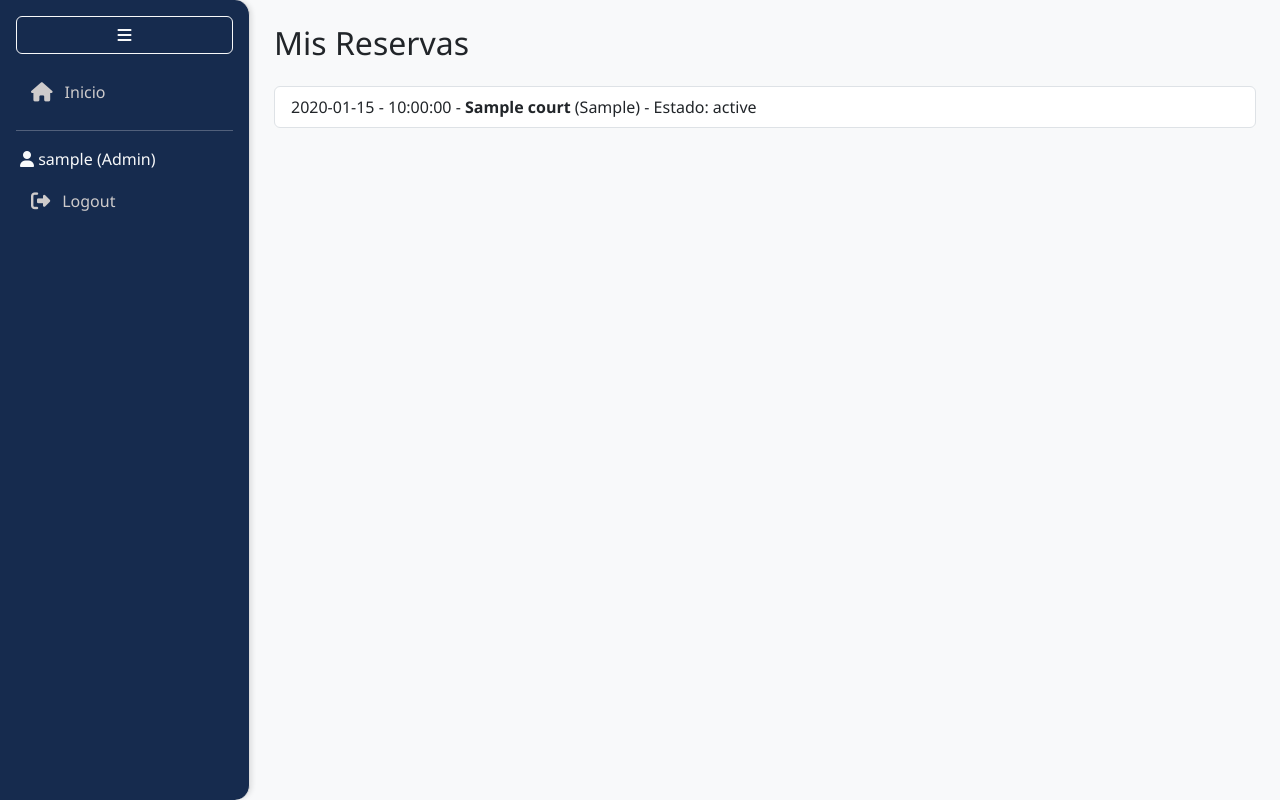
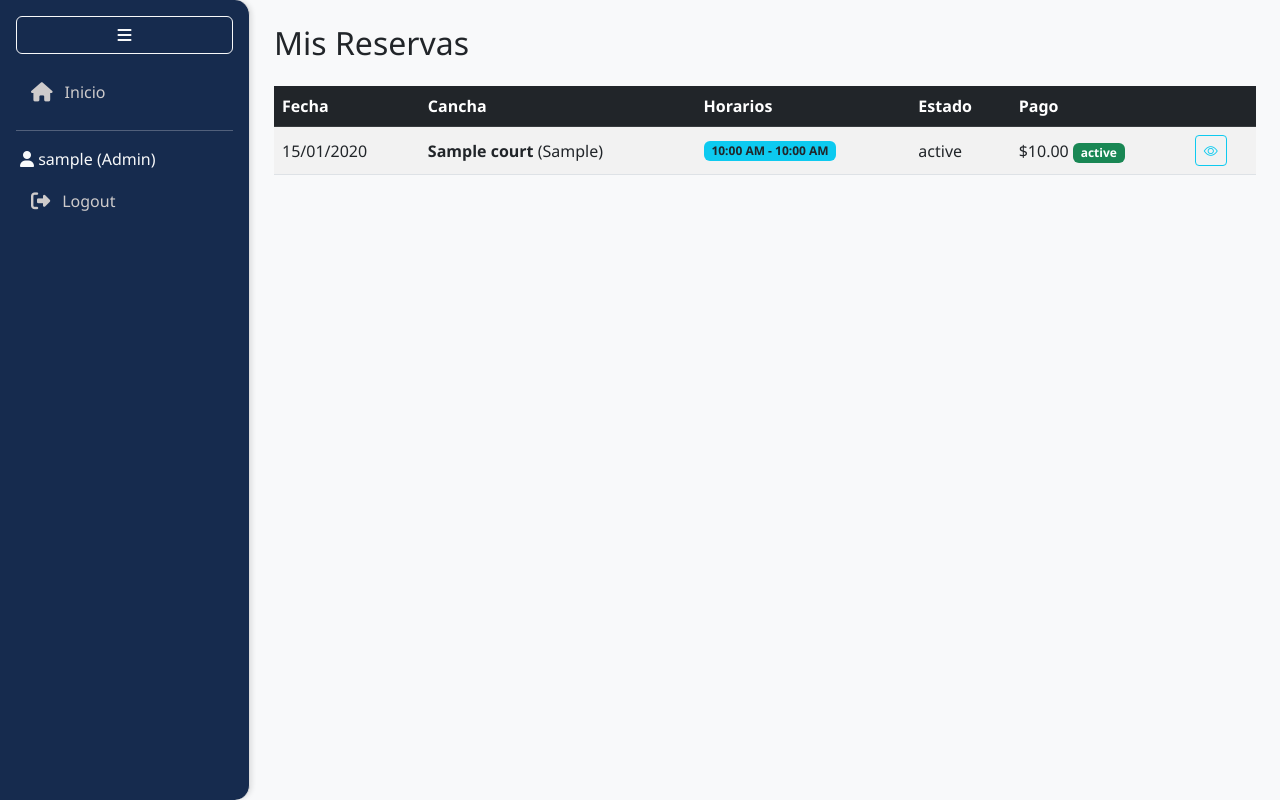
Before and after one commit to cristhianchimbo50/sports_center_reservation, a Flask app: page /reservations in a window 1280 px wide. Run offline with Flask 3, Linux system fonts and the light colour scheme; a user stored in the database is signed in; tables that the repository leaves empty hold one stand-in row (values such as "Sample post").

Commit message:
Finalizacion

```diff
--- a/app/models.py
+++ b/app/models.py
@@ -30,6 +30,7 @@ class Court(db.Model):
     name = db.Column(db.String(80), unique=True, nullable=False)
     type = db.Column(db.String(50), nullable=False)  # Fútbol, Tenis, Básquet
     availability = db.Column(db.Boolean, default=True)
+    price_per_hour = db.Column(db.Numeric(10, 2), default=0)
 
     # Relaciones
     reservations = db.relationship('Reservation', back_populates='court', cascade='all, delete-orphan')
--- a/app/routes.py
+++ b/app/routes.py
@@ -104,7 +104,8 @@ def add_court():
             flash('Ya existe una cancha con ese nombre')
             return redirect(url_for('main.add_court'))
 
-        court = Court(name=name, type=type_, availability=True)
+        price = request.form.get('price_per_hour', type=float)
+        court = Court(name=name, type=type_, availability=True, price_per_hour=price)
         db.session.add(court)
         db.session.commit()
 
@@ -153,23 +154,25 @@ def list_reservations():
         return render_template('reservations.html', reservations=reservations, admin=False)
 
 @main_bp.route('/add-reservation', methods=['GET', 'POST'])
-@cliente_required
+@login_required
 def add_reservation():
-    courts = Court.query.filter_by(availability=True).all()
+    courts = Court.query.all()
 
     if request.method == 'POST':
-        court_id_str = request.form.get('court_id')
+        court_id = int(request.form.get('court_id'))
         date_str = request.form.get('date')
-        selected_slots = request.form.getlist('slots')  # slots es una lista de strings 'HH:MM-HH:MM'
+        selected_slots = request.form.getlist('slots')
 
-        if not court_id_str or not date_str or not selected_slots:
+        if not court_id or not date_str or not selected_slots:
             flash('Debe seleccionar cancha, fecha y al menos un horario disponible.')
             return redirect(url_for('main.add_reservation'))
 
-        court_id = int(court_id_str)
         selected_date = datetime.date.fromisoformat(date_str)
+        court = Court.query.get(court_id)
+        price_per_hour = float(court.price_per_hour)
+        total_to_pay = price_per_hour * len(selected_slots)
 
-        # Validación: asegurarse que todos los horarios elegidos estén disponibles
+        # Validar que los slots realmente están disponibles
         for slot in selected_slots:
             start_str, end_str = slot.split('-')
             start_time = datetime.datetime.strptime(start_str, '%H:%M').time()
@@ -188,17 +191,17 @@ def add_reservation():
                 flash(f'La franja {slot} ya está reservada. Seleccione solo horarios disponibles.')
                 return redirect(url_for('main.add_reservation'))
 
-        # Crear la reserva principal
+        # 1. Crear reserva principal
         reservation = Reservation(
             user_id=current_user.id,
             court_id=court_id,
             date=selected_date,
-            status='Paid'  # simulamos el pago exitoso
+            status='Paid'  # O 'Pendiente', según tu flujo
         )
         db.session.add(reservation)
-        db.session.commit()  # Necesario para obtener el reservation.id
+        db.session.commit()
 
-        # Insertar todos los slots seleccionados
+        # 2. Insertar slots seleccionados
         for slot in selected_slots:
             start_str, end_str = slot.split('-')
             start_time = datetime.datetime.strptime(start_str, '%H:%M').time()
@@ -211,7 +214,17 @@ def add_reservation():
             db.session.add(slot_obj)
         db.session.commit()
 
-        flash('Reserva creada exitosamente.')
+        # 3. Guardar el pago asociado
+        payment = Payment(
+            reservation_id=reservation.id,
+            amount=total_to_pay,
+            payment_date=datetime.datetime.now(),
+            status='Paid'
+        )
+        db.session.add(payment)
+        db.session.commit()
+
+        flash('Reserva y pago registrados exitosamente.')
         return redirect(url_for('main.list_reservations'))
 
     return render_template('add_reservation.html', courts=courts)
--- a/app/static/css/styles.css
+++ b/app/static/css/styles.css
@@ -64,3 +64,26 @@ body {
     font-family: 'Segoe UI', Roboto, sans-serif;
     background-color: #f8f9fa;
 }
+
+/* Que el área de horarios nunca supere el 100% del contenedor principal */
+#slotsContainer {
+    max-width: 900px;
+    margin: 0 auto;
+    display: flex;
+    flex-wrap: wrap;
+    gap: 12px;
+    justify-content: flex-start; /* Cambia a center si quieres centrado */
+}
+
+#slotsContainer .col {
+    flex: 1 1 210px; /* Ajusta el ancho mínimo de cada slot, prueba entre 180-220px */
+    min-width: 180px;
+    max-width: 240px;
+    margin-bottom: 8px;
+}
+
+/* Opcional: Si quieres que el botón ocupe toda la columna */
+#slotsContainer label.btn {
+    width: 100%;
+    text-align: center;
+}
--- a/app/static/js/scripts.js
+++ b/app/static/js/scripts.js
@@ -6,6 +6,7 @@ function updateDayOfWeek() {
     const input = document.querySelector('input[name="selected_date"]');
     const output = document.getElementById('dayOfWeek');
 
+    if (input && output) {
         if (input.value) {
             const date = new Date(input.value + 'T00:00:00');
             const days = ['Domingo', 'Lunes', 'Martes', 'Miércoles', 'Jueves', 'Viernes', 'Sábado'];
@@ -14,14 +15,15 @@ function updateDayOfWeek() {
             output.value = '';
         }
     }
+}
 
-// scripts.js
-
+// --- Reserva: lógica de slots, precio, y pago (solo en add_reservation.html) ---
 document.addEventListener('DOMContentLoaded', function() {
+    // --- Horarios en modo "select simple" para otros formularios (si lo usas) ---
     const courtSelect = document.getElementById('courtSelect');
     const dateSelect = document.getElementById('dateSelect');
     const timeSlotSelect = document.getElementById('timeSlotSelect');
-
+    if (courtSelect && dateSelect && timeSlotSelect) {
         async function loadAvailableSlots() {
             const courtId = courtSelect.value;
             const date = dateSelect.value;
@@ -46,17 +48,30 @@ document.addEventListener('DOMContentLoaded', function() {
                 timeSlotSelect.innerHTML = '<option value="">No hay horarios disponibles</option>';
             }
         }
-
         courtSelect.addEventListener('change', loadAvailableSlots);
         dateSelect.addEventListener('change', loadAvailableSlots);
-});
+    }
 
-// scripts.js
+    // --- Horarios con checkboxes (add_reservation.html) y pago ---
+    const slotsContainer = document.getElementById('slotsContainer');
+    const pricePerHourSpan = document.getElementById('pricePerHour');
+    const totalAmountSpan = document.getElementById('totalAmount');
+    const openPaymentModalBtn = document.getElementById('openPaymentModal');
+    const modalAmount = document.getElementById('modalAmount');
+    let pricePerHour = 0;
 
-document.addEventListener('DOMContentLoaded', function() {
-    const courtSelect = document.getElementById('courtSelect');
-    const dateSelect = document.getElementById('dateSelect');
-    const slotsContainer = document.getElementById('slotsContainer');
+    // Ejecutar SOLO si existen los elementos (es decir, estamos en la página de reservas)
+    if (courtSelect && dateSelect && slotsContainer) {
+        function toAmPm(hhmm) {
+            let [h, m] = hhmm.split(':').map(Number);
+            const suffix = h >= 12 ? 'PM' : 'AM';
+            h = ((h % 12) || 12);
+            return `${String(h).padStart(2, '0')}:${String(m).padStart(2, '0')} ${suffix}`;
+        }
+        function slotToAmPm(slot) {
+            const [start, end] = slot.split('-');
+            return `${toAmPm(start)} - ${toAmPm(end)}`;
+        }
 
         async function loadAvailableHours() {
             slotsContainer.innerHTML = '';
@@ -65,6 +80,7 @@ document.addEventListener('DOMContentLoaded', function() {
 
             if (!courtId || !date) {
                 slotsContainer.innerHTML = '<span class="text-muted">Seleccione una cancha y una fecha.</span>';
+                updateTotal();
                 return;
             }
 
@@ -72,31 +88,103 @@ document.addEventListener('DOMContentLoaded', function() {
             const data = await response.json();
 
             if (data.hours && data.hours.length > 0) {
+                const shownSlots = new Set();
+                let html = '<div class="row row-cols-2 row-cols-md-4 g-2 w-100">';
                 data.hours.forEach(h => {
+                    if (shownSlots.has(h.slot)) return;
+                    shownSlots.add(h.slot);
                     const id = `slot_${h.slot.replace(/[:\-]/g, '')}`;
-                let html = '';
                     if (h.available) {
-                    html = `
-                        <div>
+                        html += `
+                            <div class="col">
                                 <input type="checkbox" class="btn-check" name="slots" id="${id}" autocomplete="off" value="${h.slot}">
-                            <label class="btn btn-outline-success" for="${id}">${h.slot}</label>
+                                <label class="btn btn-outline-success w-100" for="${id}">${slotToAmPm(h.slot)}</label>
                             </div>
                         `;
                     } else {
-                    html = `
-                        <div>
+                        html += `
+                            <div class="col">
                                 <input type="checkbox" class="btn-check" disabled id="${id}">
-                            <label class="btn btn-outline-danger disabled" for="${id}">${h.slot}</label>
+                                <label class="btn btn-outline-danger w-100 disabled" for="${id}">${slotToAmPm(h.slot)}</label>
                             </div>
                         `;
                     }
-                slotsContainer.insertAdjacentHTML('beforeend', html);
                 });
+                html += '</div>';
+                slotsContainer.innerHTML = html;
             } else {
                 slotsContainer.innerHTML = '<span class="text-danger">No hay horarios disponibles para este día.</span>';
             }
+            updateTotal();
         }
 
-    courtSelect.addEventListener('change', loadAvailableHours);
+        function getCurrentPricePerHour() {
+            const selected = courtSelect.selectedOptions[0];
+            return selected && selected.dataset.price ? parseFloat(selected.dataset.price) : 0;
+        }
+
+        function updateTotal() {
+            pricePerHour = getCurrentPricePerHour();
+            if (pricePerHourSpan) pricePerHourSpan.textContent = `$${pricePerHour.toFixed(2)}`;
+            const checked = slotsContainer.querySelectorAll('input[type="checkbox"]:checked');
+            const total = (checked.length * pricePerHour).toFixed(2);
+            if (totalAmountSpan) totalAmountSpan.textContent = `$${total}`;
+            if (modalAmount) modalAmount.value = `$${total}`;
+            if (openPaymentModalBtn) openPaymentModalBtn.disabled = checked.length === 0 || pricePerHour === 0;
+        }
+
+        courtSelect.addEventListener('change', function() {
+            updateTotal();
+            loadAvailableHours();
+        });
         dateSelect.addEventListener('change', loadAvailableHours);
+
+        slotsContainer.addEventListener('change', updateTotal);
+
+        if (openPaymentModalBtn) {
+            openPaymentModalBtn.addEventListener('click', function() {
+                const modal = new bootstrap.Modal(document.getElementById('paymentModal'));
+                modal.show();
             });
+        }
+
+        const paymentForm = document.getElementById('paymentForm');
+        if (paymentForm) {
+            paymentForm.addEventListener('submit', function(e) {
+                e.preventDefault();
+                document.getElementById('reservationForm').submit();
+            });
+        }
+
+        // Inicialización
+        updateTotal();
+    }
+});
+
+
+// --- Detalle de reserva en modal ---
+window.RESERVAS = window.RESERVAS || [];
+
+window.showReservaDetalle = function(reservaId) {
+    // Si lo pasas como string en el template, compara como string
+    reservaId = String(reservaId);
+    const reserva = window.RESERVAS.find(r => String(r.id) === reservaId);
+    const modalBody = document.getElementById('modalReservaBody');
+    if (!reserva || !modalBody) {
+        if (modalBody) modalBody.innerHTML = "<div class='text-danger'>No se encontró la reserva.</div>";
+        return;
+    }
+    let html = `<div><strong>Fecha:</strong> ${reserva.date}</div>
+                <div><strong>Cancha:</strong> ${reserva.court}</div>`;
+    if (reserva.user) {
+        html += `<div><strong>Usuario:</strong> ${reserva.user}</div>`;
+    }
+    html += `<div><strong>Horarios:</strong><ul>`;
+    (reserva.horarios || []).forEach(h => {
+        html += `<li>${h}</li>`;
+    });
+    html += `</ul></div>
+             <div><strong>Estado:</strong> ${reserva.estado}</div>
+             <div><strong>Pago:</strong> ${reserva.pago}</div>`;
+    modalBody.innerHTML = html;
+};
--- a/app/templates/reservations.html
+++ b/app/templates/reservations.html
@@ -14,30 +14,107 @@
 <a href="{{ url_for('main.add_reservation') }}" class="btn btn-primary mb-3">Nueva Reserva</a>
 {% endif %}
 
-<ul class="list-group">
+{% if reservations %}
+<table class="table table-hover table-striped align-middle">
+    <thead class="table-dark">
+        <tr>
+            <th>Fecha</th>
+            <th>Cancha</th>
+            <th>Horarios</th>
+            {% if current_user.role == 'administrador' %}
+            <th>Usuario</th>
+            {% endif %}
+            <th>Estado</th>
+            <th>Pago</th>
+            <th></th>
+        </tr>
+    </thead>
+    <tbody>
         {% for r in reservations %}
-        <li class="list-group-item">
-            {{ r.date }} -
+        <tr>
+            <td>{{ r.date.strftime('%d/%m/%Y') }}</td>
+            <td><strong>{{ r.court.name }}</strong> ({{ r.court.type }})</td>
+            <td>
                 {% if r.slots %}
-                <!-- Muestra todas las franjas horarias reservadas -->
-                {{ r.slots | map(attribute='start_time') | map('string') | join(', ') }} -
-            {% elif r.time_slot %}
-                {{ r.time_slot }} -
+                {% for slot in r.slots %}
+                <span class="badge bg-info text-dark mb-1">
+                    {{ slot.start_time.strftime('%I:%M %p') }} - {{ slot.end_time.strftime('%I:%M %p') }}
+                </span>
+                {% if not loop.last %}<br>{% endif %}
+                {% endfor %}
                 {% endif %}
-            <strong>{{ r.court.name }}</strong> ({{ r.court.type }}) -
+            </td>
             {% if current_user.role == 'administrador' %}
-                Usuario: <b>{{ r.user.username }}</b> -
+            <td>{{ r.user.username }}</td>
             {% endif %}
-            Estado: {{ r.status }}
-        </li>
+            <td>{{ r.status }}</td>
+            <td>
+                {% if r.payment %}
+                ${{ '%.2f' % r.payment.amount }} <span class="badge bg-success">{{ r.payment.status }}</span>
                 {% else %}
-        <li class="list-group-item text-muted">
+                <span class="badge bg-secondary">Sin pago</span>
+                {% endif %}
+            </td>
+            <td>
+                <!-- Botón ver detalles -->
+                <button type="button" class="btn btn-outline-info btn-sm" data-bs-toggle="modal"
+                    data-bs-target="#detalleReservaModal" onclick="showReservaDetalle('{{ r.id }}')">
+                    <i class="bi bi-eye"></i>
+                </button>
+            </td>
+        </tr>
+        {% endfor %}
+    </tbody>
+</table>
+{% else %}
+<div class="alert alert-info mt-3">
     {% if current_user.role == 'administrador' %}
     No hay reservas registradas.
     {% else %}
     No tienes reservas realizadas.
     {% endif %}
-        </li>
+</div>
+{% endif %}
+
+<!-- Modal para detalles de reserva -->
+<div class="modal fade" id="detalleReservaModal" tabindex="-1" aria-labelledby="detalleReservaModalLabel"
+    aria-hidden="true">
+    <div class="modal-dialog">
+        <div class="modal-content">
+            <div class="modal-header">
+                <h5 class="modal-title" id="detalleReservaModalLabel">Detalle de Reserva</h5>
+                <button type="button" class="btn-close" data-bs-dismiss="modal" aria-label="Cerrar"></button>
+            </div>
+            <div class="modal-body" id="modalReservaBody">
+                <div class="text-center text-muted">Cargando...</div>
+            </div>
+        </div>
+    </div>
+</div>
+
+<script>
+window.RESERVAS = [
+    {% for r in reservations %}
+    {
+        id: '{{ r.id }}',
+        date: '{{ r.date.strftime("%d/%m/%Y") }}',
+        court: '{{ r.court.name }} ({{ r.court.type }})',
+        {% if current_user.role == 'administrador' %}
+        user: '{{ r.user.username }}',
+        {% endif %}
+        horarios: [
+            {% for slot in r.slots %}
+            '{{ slot.start_time.strftime("%I:%M %p") }} - {{ slot.end_time.strftime("%I:%M %p") }}'
+            {% if not loop.last %},{% endif %}
             {% endfor %}
-</ul>
+        ],
+        estado: '{{ r.status }}',
+        pago: '{% if r.payment %}${{ "%.2f"|format(r.payment.amount) }} - {{ r.payment.status }}{% else %}Sin pago{% endif %}'
+    }{% if not loop.last %},{% endif %}
+    {% endfor %}
+];
+</script>
+<script src="{{ url_for('static', filename='js/scripts.js') }}"></script>
+
+
 {% endblock %}
```
Also changed, not shown: app/templates/add_court.html (+10 -4 lines), app/templates/add_reservation.html (+44 -3 lines). Lines whose indentation alone changed are shown as unchanged.
